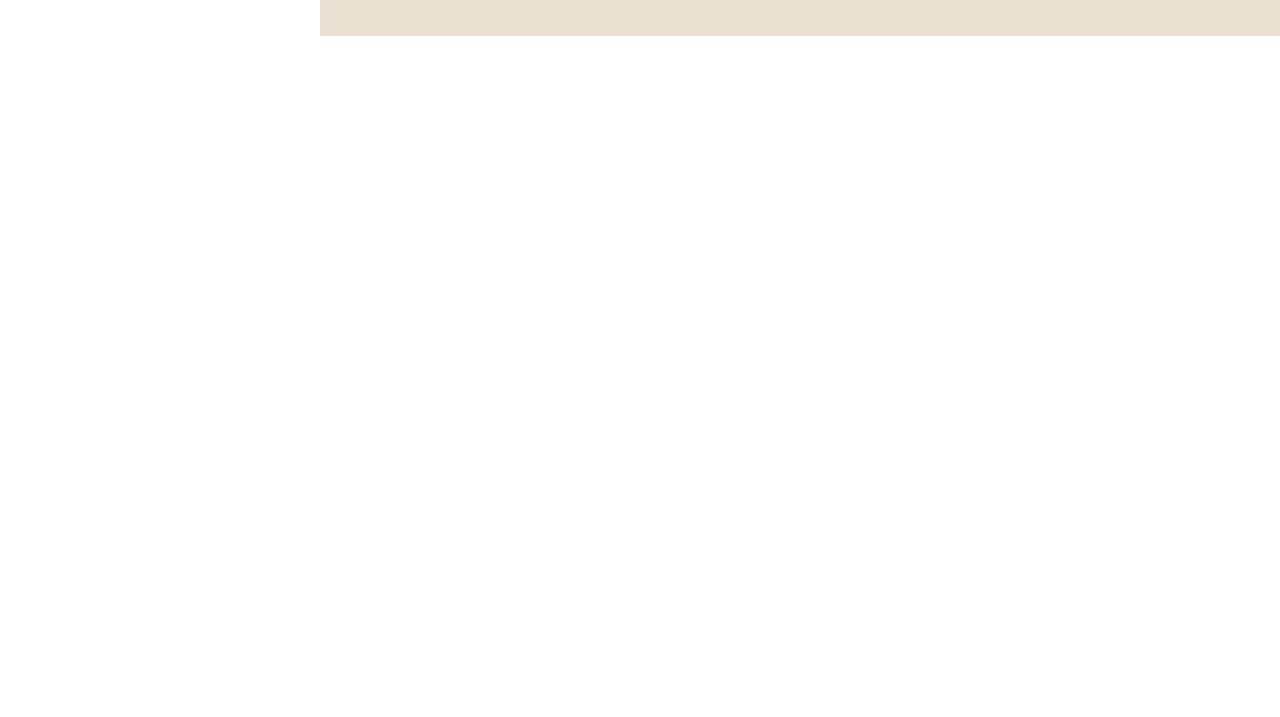
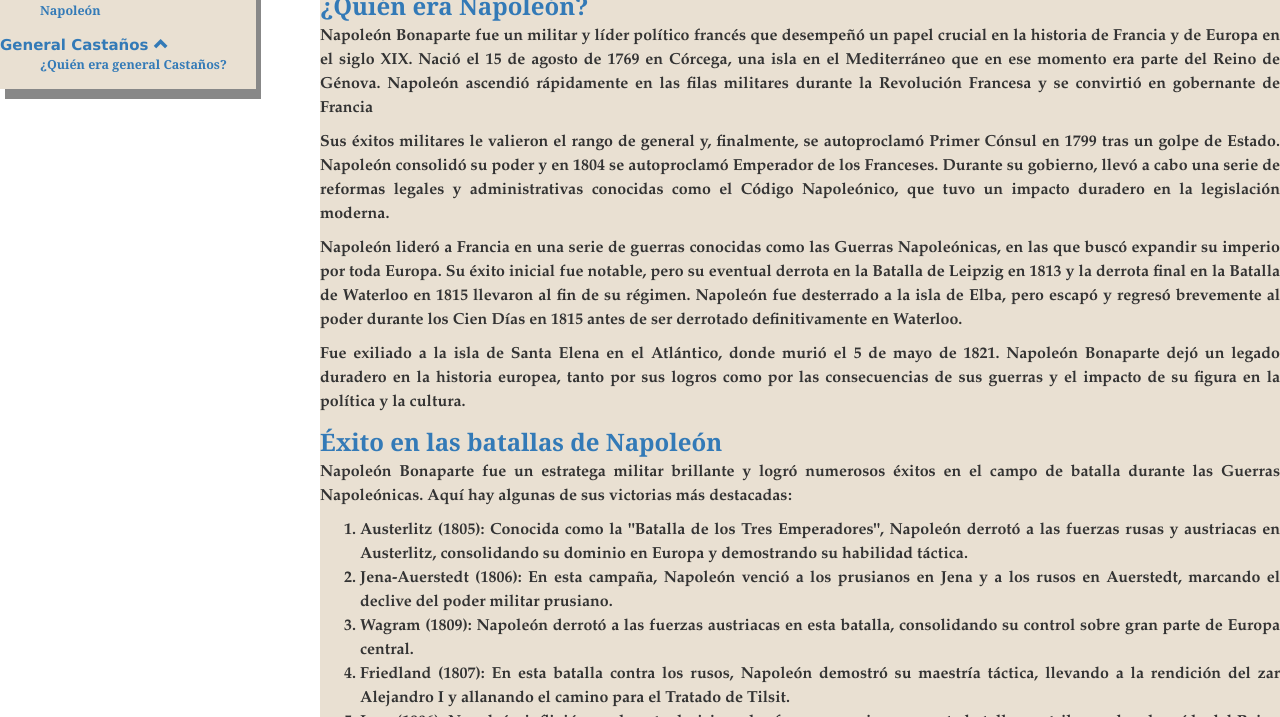
Before and after one commit to AlvaroBlancoS/alvaroblancos.github.io, a plain HTML site: page index.html in a window 1280 px wide. Shown: the part 83-800 px from the top of the page. Drawn offline with nearby package versions, Linux system fonts and the light colour scheme; some packages are replaced by stand-ins of ours.

Commit message:
Actualizado

```diff
--- a/index.html
+++ b/index.html
@@ -163,41 +163,41 @@
     <script src="https://maxcdn.bootstrapcdn.com/bootstrap/3.3.7/js/bootstrap.min.js"></script>
 
     <script type="module">
-      import{
+      import {
         agregarCapitulo,
         agregarArticulo,
         agregarParrafo,
-        from "./js/Libro.js";
-      }
+      } from "./js/Libro.js";
+
       /*----------------*/ agregarCapitulo([["Napoleón"]]); /*----------------*/
-      agregarArticulos([["¿Quién era Napoleón?"]]);
-      agregarParrafos([
+      agregarArticulo([["¿Quién era Napoleón?"]]);
+      agregarParrafo([
         [
           "Napoleón Bonaparte fue un militar y líder político francés que desempeñó un papel crucial en la historia de Francia y de Europa en el siglo XIX. Nació el 15 de agosto de 1769 en Córcega, una isla en el Mediterráneo que en ese momento era parte del Reino de Génova. Napoleón ascendió rápidamente en las filas militares durante la Revolución Francesa y se convirtió en gobernante de Francia",
         ],
       ]);
-      agregarParrafos([
+      agregarParrafo([
         [
           "Sus éxitos militares le valieron el rango de general y, finalmente, se autoproclamó Primer Cónsul en 1799 tras un golpe de Estado. Napoleón consolidó su poder y en 1804 se autoproclamó Emperador de los Franceses. Durante su gobierno, llevó a cabo una serie de reformas legales y administrativas conocidas como el Código Napoleónico, que tuvo un impacto duradero en la legislación moderna.",
         ],
       ]);
-      agregarParrafos([
+      agregarParrafo([
         [
           "Napoleón lideró a Francia en una serie de guerras conocidas como las Guerras Napoleónicas, en las que buscó expandir su imperio por toda Europa. Su éxito inicial fue notable, pero su eventual derrota en la Batalla de Leipzig en 1813 y la derrota final en la Batalla de Waterloo en 1815 llevaron al fin de su régimen. Napoleón fue desterrado a la isla de Elba, pero escapó y regresó brevemente al poder durante los Cien Días en 1815 antes de ser derrotado definitivamente en Waterloo.",
         ],
       ]);
-      agregarParrafos([
+      agregarParrafo([
         [
           "Fue exiliado a la isla de Santa Elena en el Atlántico, donde murió el 5 de mayo de 1821. Napoleón Bonaparte dejó un legado duradero en la historia europea, tanto por sus logros como por las consecuencias de sus guerras y el impacto de su figura en la política y la cultura.",
         ],
       ]);
-      agregarArticulos([["Éxito en las batallas de Napoleón"]]);
-      agregarParrafos([
+      agregarArticulo([["Éxito en las batallas de Napoleón"]]);
+      agregarParrafo([
         [
           "Napoleón Bonaparte fue un estratega militar brillante y logró numerosos éxitos en el campo de batalla durante las Guerras Napoleónicas. Aquí hay algunas de sus victorias más destacadas:",
         ],
       ]);
-      agregarParrafos([
+      agregarParrafo([
         [
           String.raw`
                 <ol>
@@ -214,18 +214,18 @@
         ],
       ]);
 
-      agregarParrafos([
+      agregarParrafo([
         [
           "Estos son solo algunos ejemplos, y la lista de las victorias de Napoleón es extensa. Sin embargo, su imperio y sus éxitos militares se vieron finalmente truncados por sus derrotas en Leipzig (1813) y Waterloo (1815).",
         ],
       ]);
-      agregarArticulos([["Fracaso en las batallas de Napoleón"]]);
-      agregarParrafos([
+      agregarArticulo([["Fracaso en las batallas de Napoleón"]]);
+      agregarParrafo([
         [
           "Aunque Napoleón Bonaparte fue conocido por sus numerosas victorias, también experimentó algunos fracasos notables que eventualmente contribuyeron a su caída y al fin de las Guerras Napoleónicas. Algunos de estos fracasos incluyen:",
         ],
       ]);
-      agregarParrafos([
+      agregarParrafo([
         [
           String.raw`
                 <ol>
@@ -239,7 +239,7 @@
         `,
         ],
       ]);
-      agregarParrafos([
+      agregarParrafo([
         [
           "Estos son solo algunos ejemplos de los fracasos de Napoleón. Aunque fue un líder militar formidable, sus ambiciones expansivas y las resistencias crecientes finalmente llevaron al declive de su imperio y a su derrota final en Waterloo.",
         ],
@@ -248,28 +248,29 @@
       /*----------------*/ agregarCapitulo([
         ["General Castaños"],
       ]); /*----------------*/
-      agregarArticulos([["¿Quién era general Castaños?"]]);
-      agregarParrafos([
+      agregarArticulo([["¿Quién era general Castaños?"]]);
+      agregarParrafo([
         [
           "El General Francisco Javier Castaños Aragorri Urioste y Olavide (1758-1852) fue un militar y político español conocido por su papel en la Guerra de la Independencia Española contra la ocupación napoleónica.",
         ],
       ]);
-      agregarParrafos([
+      agregarParrafo([
         [
           "Castaños destacó especialmente por su actuación en la Batalla de Bailén, librada en julio de 1808 durante la Guerra de la Independencia. En esta batalla, el general español, al mando del ejército español, logró una victoria decisiva sobre las fuerzas francesas bajo el mando del General Pierre Dupont. La victoria en Bailén fue significativa, ya que fue la primera derrota importante infligida al ejército napoleónico durante la guerra.",
         ],
       ]);
-      agregarParrafos([
+      agregarParrafo([
         [
           "La victoria en Bailén tuvo un impacto estratégico importante y contribuyó a elevar la moral del pueblo español y de otros países que luchaban contra la invasión napoleónica. Además, Castaños fue ascendido a Capitán General y recibió varios honores por su papel en esta batalla.",
         ],
       ]);
-      agregarParrafos([
+      agregarParrafo([
         [
           "General Castaños continuó sirviendo en diversas capacidades militares y políticas a lo largo de su carrera. Después de la guerra, participó en la política y ocupó varios cargos gubernamentales. Su figura es recordada como una de las personalidades destacadas en la resistencia española contra la ocupación napoleónica durante la Guerra de la Independencia.",
         ],
       ]);
     </script>
+
     <script src="./js/Botones.js"></script>
   </body>
 </html>
```
